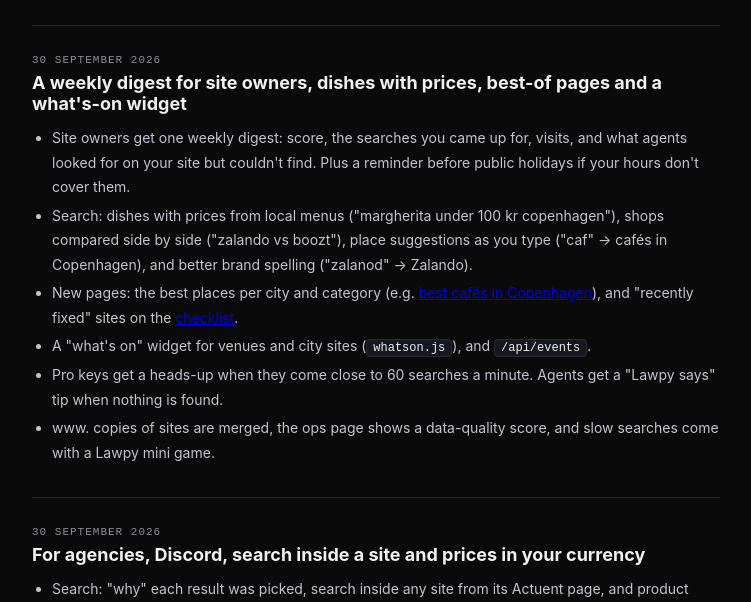
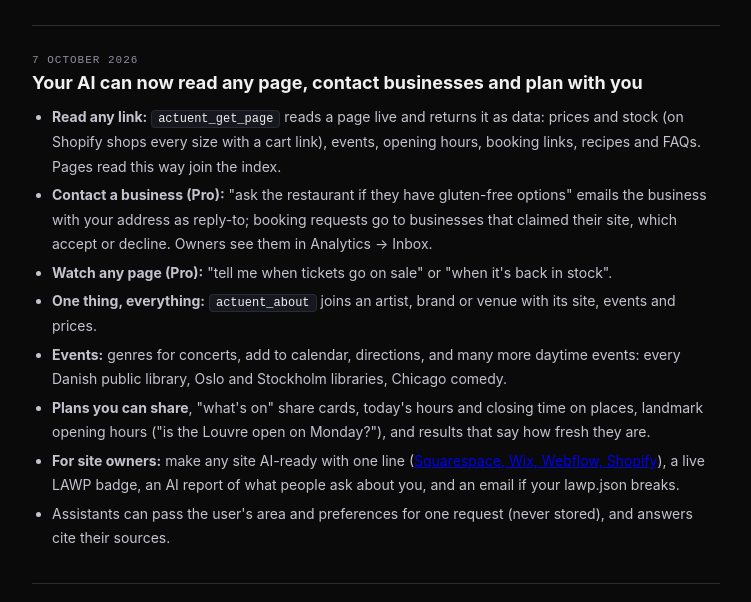
Before and after one commit to localilabs/actuent-docs, a plain HTML site: page changelog.html in a window 1280 px wide. Shown: the part 198-800 px from the top of the page, without its empty margins (264-1015 px from the left). Drawn offline with Linux system fonts and the light colour scheme.

Commit message:
Docs: new tools (about, contact_business, watch_page, live get_page), events links; changelog 7 October

```diff
--- a/changelog.html
+++ b/changelog.html
@@ -50,6 +50,20 @@
     </div>
     <lawpy-mascot state="dance" loops="3" then="idle" scale="4" title="New things!" style="flex-shrink:0"></lawpy-mascot>
   </div>
+  <section id="2026-10-07-actions">
+    <div class="date">7 October 2026</div>
+    <h2><a href="#2026-10-07-actions">Your AI can now read any page, contact businesses and plan with you</a></h2>
+    <ul>
+      <li><strong>Read any link:</strong> <code>actuent_get_page</code> reads a page live and returns it as data: prices and stock (on Shopify shops every size with a cart link), events, opening hours, booking links, recipes and FAQs. Pages read this way join the index.</li>
+      <li><strong>Contact a business (Pro):</strong> "ask the restaurant if they have gluten-free options" emails the business with your address as reply-to; booking requests go to businesses that claimed their site, which accept or decline. Owners see them in Analytics → Inbox.</li>
+      <li><strong>Watch any page (Pro):</strong> "tell me when tickets go on sale" or "when it's back in stock".</li>
+      <li><strong>One thing, everything:</strong> <code>actuent_about</code> joins an artist, brand or venue with its site, events and prices.</li>
+      <li><strong>Events:</strong> genres for concerts, add to calendar, directions, and many more daytime events: every Danish public library, Oslo and Stockholm libraries, Chicago comedy.</li>
+      <li><strong>Plans you can share</strong>, "what's on" share cards, today's hours and closing time on places, landmark opening hours ("is the Louvre open on Monday?"), and results that say how fresh they are.</li>
+      <li><strong>For site owners:</strong> make any site AI-ready with one line (<a href="/ai-ready">Squarespace, Wix, Webflow, Shopify</a>), a live LAWP badge, an AI report of what people ask about you, and an email if your lawp.json breaks.</li>
+      <li>Assistants can pass the user's area and preferences for one request (never stored), and answers cite their sources.</li>
+    </ul>
+  </section>
   <section id="2026-09-30-digest-dishes-bestof">
     <div class="date">30 September 2026</div>
     <h2><a href="#2026-09-30-digest-dishes-bestof">A weekly digest for site owners, dishes with prices, best-of pages and a what's-on widget</a></h2>
```
Also changed, not shown: changelog.xml (+7 -0 lines), index.html (+5 -2 lines).
